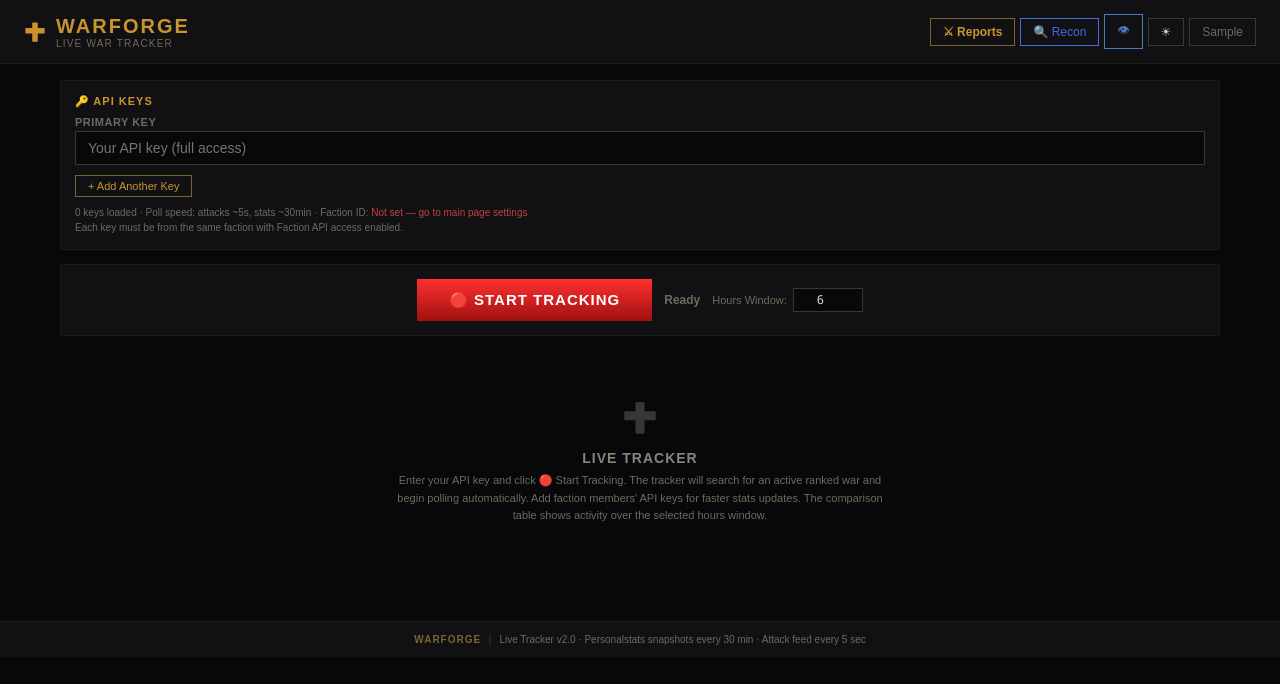
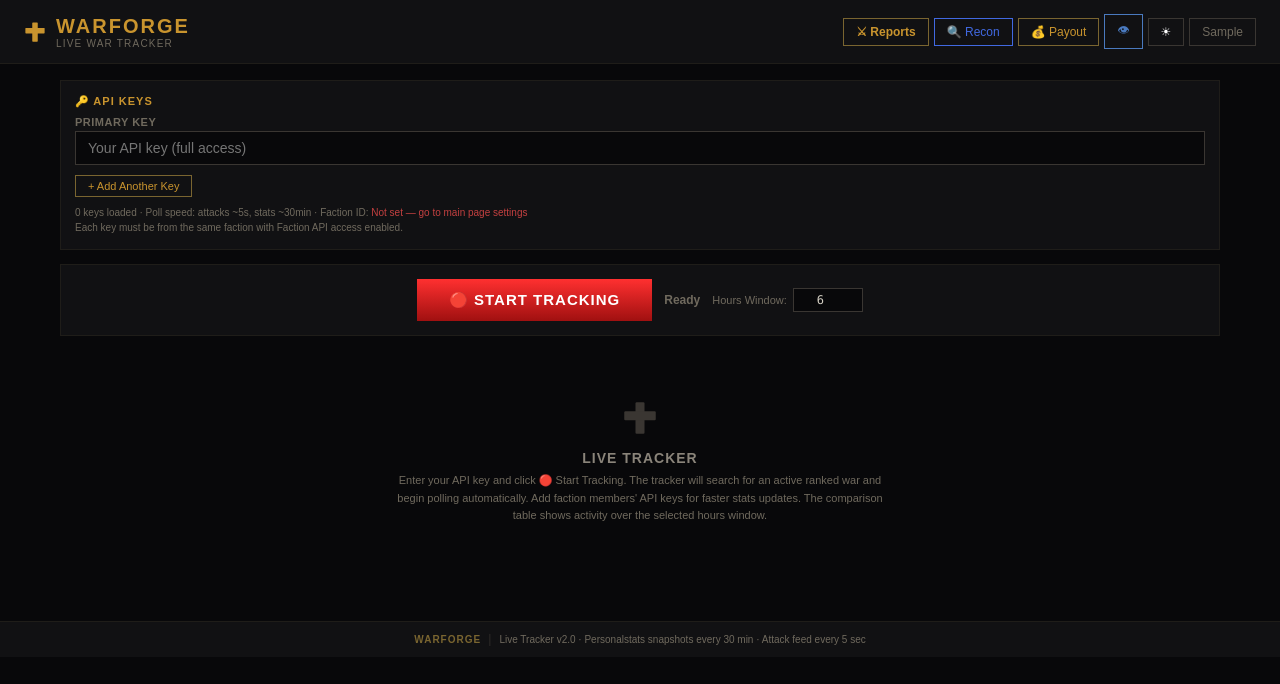
Before and after one commit to ghostddragons-cloud/WarForge, a Next.js app in the folder WarForgeV2/: page /live in a window 1280 px wide. Shown: the top 684 px of the page. Built offline with nearby package versions, Linux system fonts and the light colour scheme.

Commit message:
Update live.js

```diff
--- a/WarForgeV2/pages/live.js
+++ b/WarForgeV2/pages/live.js
@@ -707,8 +707,9 @@ export default function LiveTracker(){
           {status==="LIVE"&&<LivePulse theme={th}/>}
           <a href="/" style={{...bS,textDecoration:"none",color:th.gold,border:`1px solid ${th.gD}`,fontWeight:600}}>⚔ Reports</a>
           <a href="/recon" style={{...bS,textDecoration:"none",color:"#4169E1",border:"1px solid #4169E1"}}>🔍 Recon</a>
-          <button onClick={()=>{const nv=!cb;setCB(nv);try{localStorage.setItem("wf_colorblind",String(nv));}catch(e){}}} style={{...bS,color:cb?"#e03030":"#4a7abf",border:`1px solid ${cb?"#e03030":"#4a7abf"}`}}>{cb?"👁 CB":"👁"}</button>
-          <button onClick={()=>setDk(!dk)} style={{...bS,color:th.bone}}>{dk?"☀":"☽"}</button>
+          <a href="/payout" style={{...bS,textDecoration:"none",color:th.gold,border:`1px solid ${th.gD}`}}>💰 Payout</a>
+          <button onClick={()=>{const nv=!cb;setCB(nv);try{localStorage.setItem("wf_colorblind",String(nv));}catch(e){}}} style={{...bS,color:cb?"#e03030":"#4a7abf",border:`1px solid ${cb?"#e03030":"#4a7abf"}`,padding:"6px 12px"}}>👁{cb?" CB":""}</button>
+          <button onClick={()=>setDk(!dk)} style={{...bS,color:dk?"#ffffff":"#1a1810",padding:"6px 12px"}}>{dk?"☀":"☽"}</button>
           <button onClick={toggleSampleMode} style={{...bS, background:isSampleMode?th.wBg:th.card, border:`1px solid ${isSampleMode?th.gD:th.iron}`, color:isSampleMode?th.gold:th.steel}}>Sample</button>
         </div>
       </header>
```
